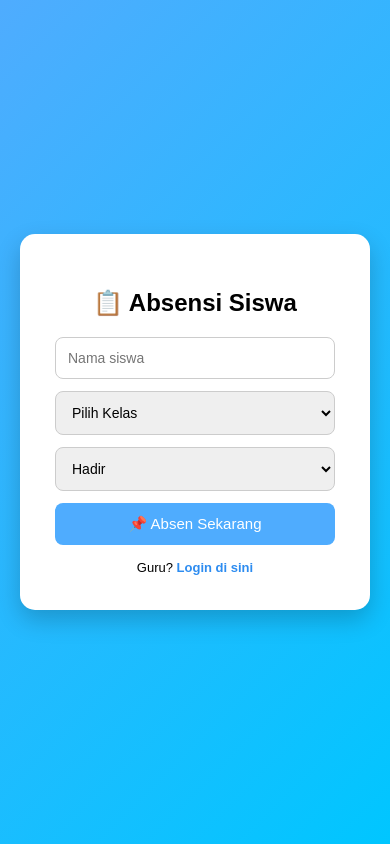
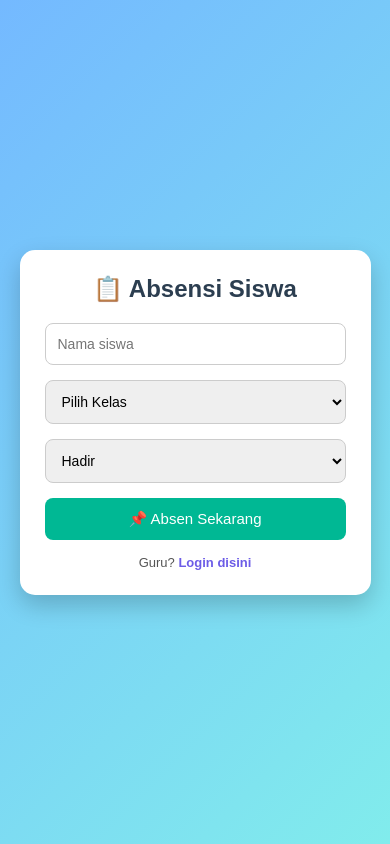
Before and after one commit to hestioctaviani810-star/absensi-sekolah, a Flask app: template templates/absen.html in a window 390 px wide. Run offline with Flask 3, Linux system fonts and the light colour scheme; the template is opened without the code that fills it, so the values that code supplies are empty.

Commit message:
upgrade absen

```diff
--- a/templates/absen.html
+++ b/templates/absen.html
@@ -1,29 +1,27 @@
-<!DOCTYPE html>
-<html lang="id">
+<!DOCTYPE html><html lang="id">
 <head>
 <meta charset="UTF-8">
-<title>Absensi Siswa</title>
-
-<style>
+<title>Absensi Siswa</title><style>
 
 *{
+margin:0;
+padding:0;
 box-sizing:border-box;
 font-family:Arial, Helvetica, sans-serif;
 }
 
 body{
-margin:0;
 height:100vh;
 display:flex;
 justify-content:center;
 align-items:center;
-background:linear-gradient(135deg,#4facfe,#00c6ff);
+background:linear-gradient(135deg,#74b9ff,#81ecec);
 }
 
 .card{
 background:white;
 padding:35px;
-width:350px;
+width:360px;
 border-radius:15px;
 box-shadow:0 10px 25px rgba(0,0,0,0.2);
 text-align:center;
@@ -31,12 +29,13 @@ text-align:center;
 
 h2{
 margin-bottom:20px;
+color:#2c3e50;
 }
 
 input,select{
 width:100%;
 padding:12px;
-margin-bottom:12px;
+margin-bottom:15px;
 border-radius:8px;
 border:1px solid #ccc;
 font-size:14px;
@@ -47,37 +46,25 @@ width:100%;
 padding:12px;
 border:none;
 border-radius:8px;
-background:#4facfe;
+background:#00b894;
 color:white;
 font-size:15px;
 cursor:pointer;
-transition:0.2s;
+transition:0.3s;
 }
 
 button:hover{
-background:#2d8cf0;
-}
-
-button:active{
-transform:scale(0.97);
-}
-
-.notif{
-background:#2ecc71;
-color:white;
-padding:10px;
-border-radius:8px;
-margin-bottom:15px;
-font-size:14px;
+background:#019875;
 }
 
 .login-link{
 margin-top:15px;
 font-size:13px;
+color:#555;
 }
 
 .login-link a{
-color:#2d8cf0;
+color:#6c5ce7;
 text-decoration:none;
 font-weight:bold;
 }
@@ -86,72 +73,54 @@ font-weight:bold;
 text-decoration:underline;
 }
 
-</style>
-</head>
-
-<body>
-
-<div class="card">
-
-<h2>📋 Absensi Siswa</h2>
-
-{% with messages = get_flashed_messages() %}
-{% if messages %}
-
-<div class="notif">
-✅ {{ messages[0] }}
-</div>
-
-<audio autoplay>
-<source src="https://assets.mixkit.co/active_storage/sfx/2571/2571-preview.mp3" type="audio/mpeg">
-</audio>
-
-<script>
-setTimeout(function(){
-window.location.href="/absen";
-},2000);
-</script>
-
-{% endif %}
-{% endwith %}
-
-<form method="POST" onsubmit="return loading()">
-
-<input type="text" name="nama" placeholder="Nama siswa" required>
-
-<select name="kelas" required>
-<option value="">Pilih Kelas</option>
-<option value="10">Kelas 10</option>
-<option value="11">Kelas 11</option>
-<option value="12">Kelas 12</option>
-</select>
-
-<select name="status" required>
-<option value="Hadir">Hadir</option>
-<option value="Izin">Izin</option>
-<option value="Sakit">Sakit</option>
-<option value="Alpha">Alpha</option>
-</select>
-
-<button type="submit" id="btn">📌 Absen Sekarang</button>
-
-</form>
-
-<div class="login-link">
-Guru? <a href="/login">Login di sini</a>
-</div>
-
-</div>
-
-<script>
-
-function loading(){
-document.getElementById("btn").innerHTML="⏳ Mengirim...";
-document.getElementById("btn").disabled=true;
-return true;
+@media(max-width:500px){
+.card{
+width:90%;
+padding:25px;
+}
 }
 
-</script>
+</style></head><body><div class="card"><h2>📋 Absensi Siswa</h2><form action="/absen" method="POST"><input type="text" name="nama" placeholder="Nama siswa" required><select name="kelas" required><option value="">Pilih Kelas</option><optgroup label="Kelas X">
+<option>X-1</option>
+<option>X-2</option>
+<option>X-3</option>
+<option>X-4</option>
+<option>X-5</option>
+<option>X-6</option>
+<option>X-7</option>
+<option>X-8</option>
+<option>X-9</option>
+<option>X-10</option>
+</optgroup><optgroup label="Kelas XI">
+<option>XI Saintek 1</option>
+<option>XI Saintek 2</option>
+<option>XI Sainkes 1</option>
+<option>XI Sainkes 2</option>
+<option>XI Sosek 1</option>
+<option>XI Sosek 2</option>
+<option>XI Soshum 1</option>
+<option>XI Soshum 2</option>
+<option>XI Soshum 3</option>
+</optgroup><optgroup label="Kelas XII">
+<option>XII Saintek 1</option>
+<option>XII Saintek 2</option>
+<option>XII Sainkes 1</option>
+<option>XII Sainkes 2</option>
+<option>XII Sosek 1</option>
+<option>XII Sosek 2</option>
+<option>XII Soshum 1</option>
+<option>XII Soshum 2</option>
+<option>XII Soshum 3</option>
+<option>XII Soshum 4</option>
+<option>XII Soshum 5</option>
+</optgroup></select><select name="status" required>
+<option>Hadir</option>
+<option>Izin</option>
+<option>Sakit</option>
+<option>Alpha</option>
+</select><button type="submit">📌 Absen Sekarang</button>
 
-</body>
+</form><div class="login-link">
+Guru? <a href="/">Login disini</a>
+</div></div></body>
 </html>
```
